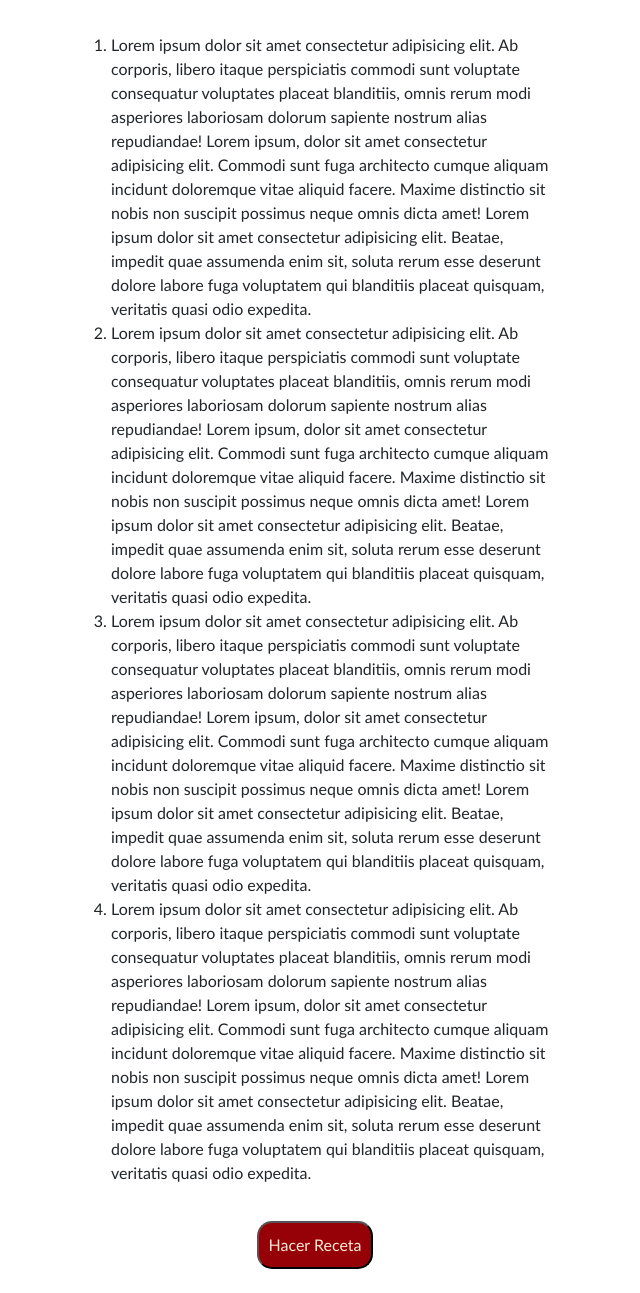
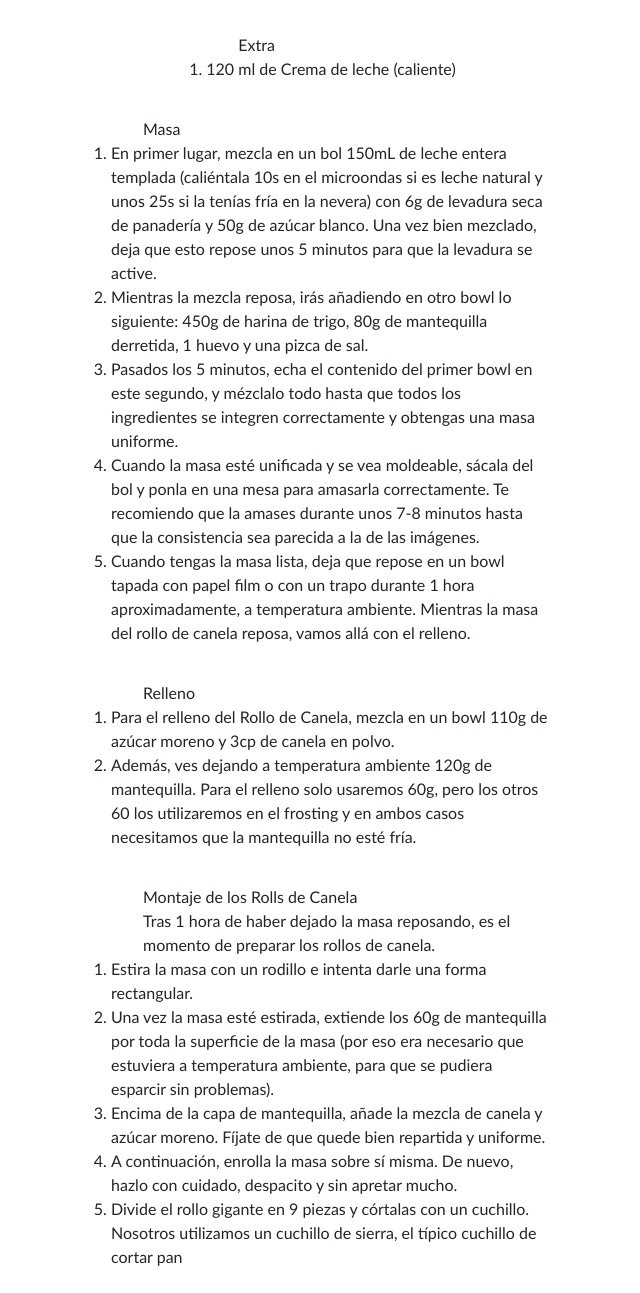
Before and after one commit to VaniMoreno/preentrega-02-moreno2, a plain HTML site: page pages/receta-uno.html in a window 1280 px wide. Shown: the part 1347-2640 px from the top of the page, without its empty margins (325-965 px from the left). Drawn offline with nearby package versions, Linux system fonts and the light colour scheme.

Commit message:
cambios en texto html receta unica

```diff
--- a/pages/receta-uno.html
+++ b/pages/receta-uno.html
@@ -98,17 +98,70 @@
         </ol>
     </div>
 
+    <div class="lista-ingredientes">
+      <ol>
+          <ul>Extra</ul>
+          <li> 120 ml de Crema de leche (caliente) </li>
+      </ol>
+  </div>
+
         <div class="pasos-receta">
             <ol>
-                <li>Lorem ipsum dolor sit amet consectetur adipisicing elit. Ab corporis, libero itaque perspiciatis commodi sunt voluptate consequatur voluptates placeat blanditiis, omnis rerum modi asperiores laboriosam dolorum sapiente nostrum alias repudiandae! Lorem ipsum, dolor sit amet consectetur adipisicing elit. Commodi sunt fuga architecto cumque aliquam incidunt doloremque vitae aliquid facere. Maxime distinctio sit nobis non suscipit possimus neque omnis dicta amet! Lorem ipsum dolor sit amet consectetur adipisicing elit. Beatae, impedit quae assumenda enim sit, soluta rerum esse deserunt dolore labore fuga voluptatem qui blanditiis placeat quisquam, veritatis quasi odio expedita.</li>
+              <ul> Masa </ul>
+                <li> En primer lugar, mezcla en un bol 150mL de leche entera templada (caliéntala 10s en el microondas si es leche natural y unos 25s si la tenías fría en la nevera) con 6g de levadura seca de panadería y 50g de azúcar blanco. Una vez bien mezclado, deja que esto repose unos 5 minutos para que la levadura se active.</li>
 
-                <li>Lorem ipsum dolor sit amet consectetur adipisicing elit. Ab corporis, libero itaque perspiciatis commodi sunt voluptate consequatur voluptates placeat blanditiis, omnis rerum modi asperiores laboriosam dolorum sapiente nostrum alias repudiandae! Lorem ipsum, dolor sit amet consectetur adipisicing elit. Commodi sunt fuga architecto cumque aliquam incidunt doloremque vitae aliquid facere. Maxime distinctio sit nobis non suscipit possimus neque omnis dicta amet! Lorem ipsum dolor sit amet consectetur adipisicing elit. Beatae, impedit quae assumenda enim sit, soluta rerum esse deserunt dolore labore fuga voluptatem qui blanditiis placeat quisquam, veritatis quasi odio expedita.</li>
+                <li>Mientras la mezcla reposa, irás añadiendo en otro bowl lo siguiente: 450g de harina de trigo, 80g de mantequilla derretida, 1 huevo y una pizca de sal.</li>
 
-                <li>Lorem ipsum dolor sit amet consectetur adipisicing elit. Ab corporis, libero itaque perspiciatis commodi sunt voluptate consequatur voluptates placeat blanditiis, omnis rerum modi asperiores laboriosam dolorum sapiente nostrum alias repudiandae! Lorem ipsum, dolor sit amet consectetur adipisicing elit. Commodi sunt fuga architecto cumque aliquam incidunt doloremque vitae aliquid facere. Maxime distinctio sit nobis non suscipit possimus neque omnis dicta amet! Lorem ipsum dolor sit amet consectetur adipisicing elit. Beatae, impedit quae assumenda enim sit, soluta rerum esse deserunt dolore labore fuga voluptatem qui blanditiis placeat quisquam, veritatis quasi odio expedita.</li>
+                <li>Pasados los 5 minutos, echa el contenido del primer bowl en este segundo, y mézclalo todo hasta que todos los ingredientes se integren correctamente y obtengas una masa uniforme.</li>
 
-                <li>Lorem ipsum dolor sit amet consectetur adipisicing elit. Ab corporis, libero itaque perspiciatis commodi sunt voluptate consequatur voluptates placeat blanditiis, omnis rerum modi asperiores laboriosam dolorum sapiente nostrum alias repudiandae! Lorem ipsum, dolor sit amet consectetur adipisicing elit. Commodi sunt fuga architecto cumque aliquam incidunt doloremque vitae aliquid facere. Maxime distinctio sit nobis non suscipit possimus neque omnis dicta amet! Lorem ipsum dolor sit amet consectetur adipisicing elit. Beatae, impedit quae assumenda enim sit, soluta rerum esse deserunt dolore labore fuga voluptatem qui blanditiis placeat quisquam, veritatis quasi odio expedita.</li>
+                <li>Cuando la masa esté unificada y se vea moldeable, sácala del bol y ponla en una mesa para amasarla correctamente. Te recomiendo que la amases durante unos 7-8 minutos hasta que la consistencia sea parecida a la de las imágenes.</li>
+
+                <li>Cuando tengas la masa lista, deja que repose en un bowl tapada con papel film o con un trapo durante 1 hora aproximadamente, a temperatura ambiente. Mientras la masa del rollo de canela reposa, vamos allá con el relleno.</li>
             </ol>
         </div>
+
+        <div class="pasos-receta">
+          <ol>
+            <ul> Relleno </ul>
+              <li> Para el relleno del Rollo de Canela, mezcla en un bowl 110g de azúcar moreno y 3cp de canela en polvo. </li>
+
+              <li> Además, ves dejando a temperatura ambiente 120g de mantequilla. Para el relleno solo usaremos 60g, pero los otros 60 los utilizaremos en el frosting y en ambos casos necesitamos que la mantequilla no esté fría. </li>
+          </ol>
+      </div>
+      <div class="pasos-receta">
+        <ol>
+          <ul> Montaje de los Rolls de Canela </ul>
+          <ul> Tras 1 hora de haber dejado la masa reposando, es el momento de preparar los rollos de canela. </ul>
+
+            <li> Estira la masa con un rodillo e intenta darle una forma rectangular. </li>
+
+            <li> Una vez la masa esté estirada, extiende los 60g de mantequilla por toda la superficie de la masa (por eso era necesario que estuviera a temperatura ambiente, para que se pudiera esparcir sin problemas). </li>
+
+            <li> Encima de la capa de mantequilla, añade la mezcla de canela y azúcar moreno. Fíjate de que quede bien repartida y uniforme. </li>
+
+            <li> A continuación, enrolla la masa sobre sí misma. De nuevo, hazlo con cuidado, despacito y sin apretar mucho. </li>
+
+            <li> Divide el rollo gigante en 9 piezas y córtalas con un cuchillo. Nosotros utilizamos un cuchillo de sierra, el típico cuchillo de cortar pan </li>
+        </ol>
+    </div>
+
+    <div class="pasos-receta">
+      <ol>
+        <ul> Horneado </ul>
+
+          <li> Coloca los trozos de rollos de canela dulces en una bandeja y deja que reposen 30 minutos. Verás como se crecen un poco y cogen un mejor aspecto, estarán mucho más esponjosos. Mientras reposan, precalienta el horno a 180ºC con calor arriba y abajo. </li>
+
+          <li> Pasados los 30 minutos y antes de hornearlos, añade 120mL de crema de leche caliente en la bandeja donde están los Tollos de Canela. Echa la crema de leche por encima y entre los huecos de los rollitos de canela. </li>
+
+          <li> Hornea los rollos de canela durante 30 minutos a 180ºC. </li>
+
+          <li> Mientras se hornean, prepara el frosting de los rollos de canela mezclando en un bowl: 60g de mantequilla a temperatura ambiente, 100g de queso crema y 130g de azúcar glas. </li>
+
+          <li> Cuando los rollos de canela estén horneados, añade todo el frosting que ya preparaste por encima y deja que repose otros 30 minutos, así se asentará el frosting y los propios rollos de canela. </li>
+
+          <li> ¡Listo! ahora a disfrutar de esta maravillosa receta </li>
+      </ol>
+  </div>
 
         <div>
             <button class="boton-hacer-receta">
```
